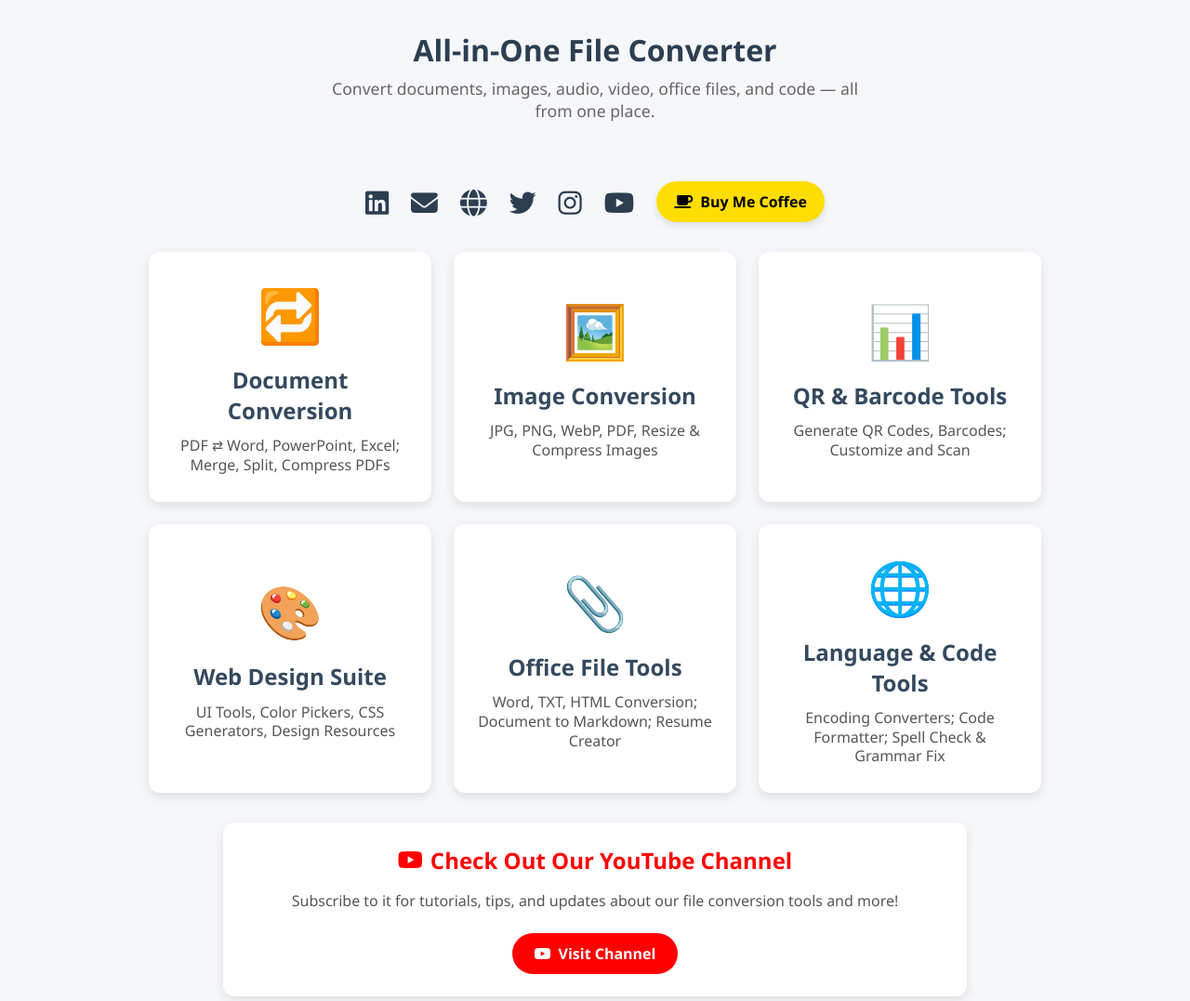
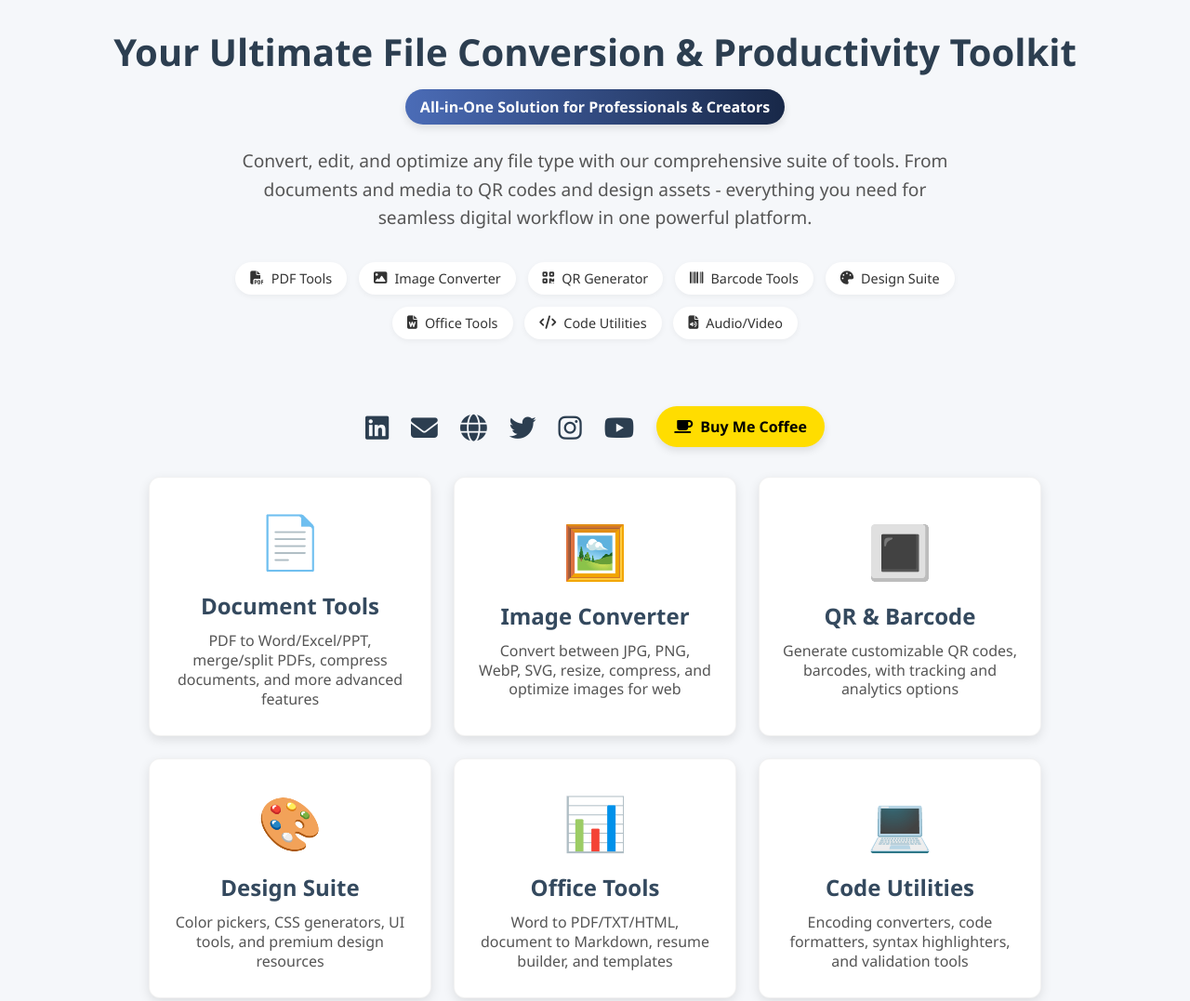
Before and after one commit to mukima1/site1, a plain HTML site: page index.html in a window 1280 px wide. Shown: the top 1077 px of the page at 93% size. Drawn offline with Linux system fonts and the light colour scheme.

Commit message:
features are added

```diff
--- a/index.html
+++ b/index.html
@@ -1,20 +1,18 @@
 <!DOCTYPE html>
 <html lang="en">
 <head>
-
   <!-- Google tag (gtag.js) -->
   <script async src="https://www.googletagmanager.com/gtag/js?id=G-FKNNWBVZ6V"></script>
   <script>
     window.dataLayer = window.dataLayer || [];
     function gtag(){dataLayer.push(arguments);}
     gtag('js', new Date());
-
     gtag('config', 'G-FKNNWBVZ6V');
   </script>
 
   <meta charset="UTF-8" />
   <meta name="viewport" content="width=device-width, initial-scale=1" />
-  <title>All-in-One File Converter</title>
+  <title>FileConverterPro - Ultimate File Conversion Toolkit</title>
   <link rel="stylesheet" href="https://cdnjs.cloudflare.com/ajax/libs/font-awesome/6.4.0/css/all.min.css">
   <style>
     /* Reset */
@@ -34,19 +32,51 @@
       padding: 2rem 1rem;
     }
     h1 {
-      margin-bottom: 0.5rem;
-      font-weight: 700;
+      margin-bottom: 1rem;
+      font-weight: 800;
       color: #2c3e50;
       text-align: center;
       animation: fadeInDown 0.8s ease;
+      font-size: 2.5rem;
+      line-height: 1.2;
+    }
+    .tagline {
+      display: inline-block;
+      background: linear-gradient(90deg, #4b6cb7, #182848);
+      color: white;
+      padding: 0.5rem 1rem;
+      border-radius: 50px;
+      font-size: 1rem;
+      font-weight: 600;
+      margin-bottom: 1.5rem;
+      box-shadow: 0 4px 8px rgba(0,0,0,0.1);
     }
     p.description {
       margin-bottom: 2rem;
-      font-size: 1.1rem;
-      color: #666;
+      font-size: 1.2rem;
+      color: #555;
       text-align: center;
-      max-width: 600px;
+      max-width: 800px;
       animation: fadeIn 1s ease;
+      line-height: 1.6;
+    }
+    .feature-highlights {
+      display: flex;
+      flex-wrap: wrap;
+      justify-content: center;
+      gap: 0.8rem;
+      margin-bottom: 2.5rem;
+      max-width: 800px;
+    }
+    .feature-pill {
+      background: white;
+      padding: 0.5rem 1rem;
+      border-radius: 50px;
+      font-size: 0.9rem;
+      box-shadow: 0 2px 6px rgba(0,0,0,0.05);
+      display: flex;
+      align-items: center;
+      gap: 0.5rem;
     }
     .grid {
       display: grid;
@@ -67,6 +97,7 @@
       justify-content: center;
       transition: transform 0.2s ease, box-shadow 0.2s ease;
       user-select: none;
+      border: 1px solid rgba(0,0,0,0.05);
     }
     .card:hover {
       transform: translateY(-5px);
@@ -163,6 +194,7 @@
       margin: 2rem auto;
       text-align: center;
       animation: fadeIn 1.2s ease;
+      border: 1px solid rgba(0,0,0,0.05);
     }
 
     .youtube-card h2 {
@@ -248,7 +280,25 @@
       transform: translateY(0);
     }
 
-    @media (max-width: 320px) {
+    @media (max-width: 768px) {
+      h1 {
+        font-size: 2rem;
+      }
+      .description {
+        font-size: 1.1rem;
+      }
+    }
+
+    @media (max-width: 480px) {
+      h1 {
+        font-size: 1.8rem;
+      }
+      .tagline {
+        font-size: 0.9rem;
+      }
+      .description {
+        font-size: 1rem;
+      }
       .card {
         padding: 1.2rem 1rem;
       }
@@ -269,8 +319,24 @@
 </head>
 <body>
 
-  <h1>All-in-One File Converter</h1>
-  <p class="description">Convert documents, images, audio, video, office files, and code — all from one place.</p>
+  <h1>Your Ultimate File Conversion & Productivity Toolkit</h1>
+  <div class="tagline">All-in-One Solution for Professionals & Creators</div>
+  <p class="description">
+    Convert, edit, and optimize any file type with our comprehensive suite of tools.
+    From documents and media to QR codes and design assets - everything you need for
+    seamless digital workflow in one powerful platform.
+  </p>
+
+  <div class="feature-highlights">
+    <div class="feature-pill"><i class="fas fa-file-pdf"></i> PDF Tools</div>
+    <div class="feature-pill"><i class="fas fa-image"></i> Image Converter</div>
+    <div class="feature-pill"><i class="fas fa-qrcode"></i> QR Generator</div>
+    <div class="feature-pill"><i class="fas fa-barcode"></i> Barcode Tools</div>
+    <div class="feature-pill"><i class="fas fa-palette"></i> Design Suite</div>
+    <div class="feature-pill"><i class="fas fa-file-word"></i> Office Tools</div>
+    <div class="feature-pill"><i class="fas fa-code"></i> Code Utilities</div>
+    <div class="feature-pill"><i class="fas fa-file-audio"></i> Audio/Video</div>
+  </div>
 
   <div class="social-coffee-container">
     <a href="https://www.linkedin.com/in/ssenkima-ashiraf-a841ba241" target="_blank" class="social-icon linkedin">
@@ -298,48 +364,48 @@
 
   <div class="grid">
     <div class="card" onclick="navigateTo('documents')">
-      <div class="icon">🔁</div>
-      <h2>Document Conversion</h2>
-      <p>PDF ⇄ Word, PowerPoint, Excel; Merge, Split, Compress PDFs</p>
+      <div class="icon">📄</div>
+      <h2>Document Tools</h2>
+      <p>PDF to Word/Excel/PPT, merge/split PDFs, compress documents, and more advanced features</p>
     </div>
     <div class="card" onclick="navigateTo('images')">
       <div class="icon">🖼️</div>
-      <h2>Image Conversion</h2>
-      <p>JPG, PNG, WebP, PDF, Resize & Compress Images</p>
+      <h2>Image Converter</h2>
+      <p>Convert between JPG, PNG, WebP, SVG, resize, compress, and optimize images for web</p>
     </div>
     <div class="card" onclick="navigateTo('qr-barcode')">
-      <div class="icon">📊</div>
-      <h2>QR & Barcode Tools</h2>
-      <p>Generate QR Codes, Barcodes; Customize and Scan</p>
+      <div class="icon">🔳</div>
+      <h2>QR & Barcode</h2>
+      <p>Generate customizable QR codes, barcodes, with tracking and analytics options</p>
     </div>
     <div class="card" onclick="navigateTo('web-design')">
       <div class="icon">🎨</div>
-      <h2>Web Design Suite</h2>
-      <p>UI Tools, Color Pickers, CSS Generators, Design Resources</p>
+      <h2>Design Suite</h2>
+      <p>Color pickers, CSS generators, UI tools, and premium design resources</p>
     </div>
     <div class="card" onclick="navigateTo('office')">
-      <div class="icon">📎</div>
-      <h2>Office File Tools</h2>
-      <p>Word, TXT, HTML Conversion; Document to Markdown; Resume Creator</p>
+      <div class="icon">📊</div>
+      <h2>Office Tools</h2>
+      <p>Word to PDF/TXT/HTML, document to Markdown, resume builder, and templates</p>
     </div>
     <div class="card" onclick="navigateTo('language')">
-      <div class="icon">🌐</div>
-      <h2>Language & Code Tools</h2>
-      <p>Encoding Converters; Code Formatter; Spell Check & Grammar Fix</p>
+      <div class="icon">💻</div>
+      <h2>Code Utilities</h2>
+      <p>Encoding converters, code formatters, syntax highlighters, and validation tools</p>
     </div>
   </div>
 
   <!-- YouTube Channel Section -->
   <div class="youtube-card">
-    <h2><i class="fab fa-youtube"></i> Check Out Our YouTube Channel</h2>
-    <p>Subscribe to it for tutorials, tips, and updates about our file conversion tools and more!</p>
+    <h2><i class="fab fa-youtube"></i> Master Digital Tools With Our Tutorials</h2>
+    <p>Subscribe to our YouTube channel for in-depth tutorials, productivity tips, and the latest updates about our toolkit!</p>
     <a href="https://youtube.com/@mukimatv?si=a7RU-m6biU9xLMz3" target="_blank" class="youtube-btn">
       <i class="fab fa-youtube"></i> Visit Channel
     </a>
   </div>
 
   <footer>
-    &copy; 2025 AllFileConverter. Free & always improving.
+    &copy; 2025 FileConverterPro. Free & always improving. Empowering your digital workflow.
   </footer>
 
   <script>
@@ -368,6 +434,7 @@
   document.addEventListener('DOMContentLoaded', function() {
     const cards = document.querySelectorAll('.card');
     const youtubeCard = document.querySelector('.youtube-card');
+    const features = document.querySelectorAll('.feature-pill');
 
     const observer = new IntersectionObserver((entries) => {
       entries.forEach(entry => {
@@ -386,6 +453,13 @@
       observer.observe(card);
     });
 
+    features.forEach((feature, index) => {
+      feature.style.opacity = 0;
+      feature.style.transform = 'translateY(10px)';
+      feature.style.transition = `opacity 0.3s ease ${index * 0.05}s, transform 0.3s ease ${index * 0.05}s`;
+      observer.observe(feature);
+    });
+
     // Add animation for YouTube card
     if (youtubeCard) {
       youtubeCard.style.opacity = 0;
```
Lines whose indentation alone changed are shown as unchanged.
